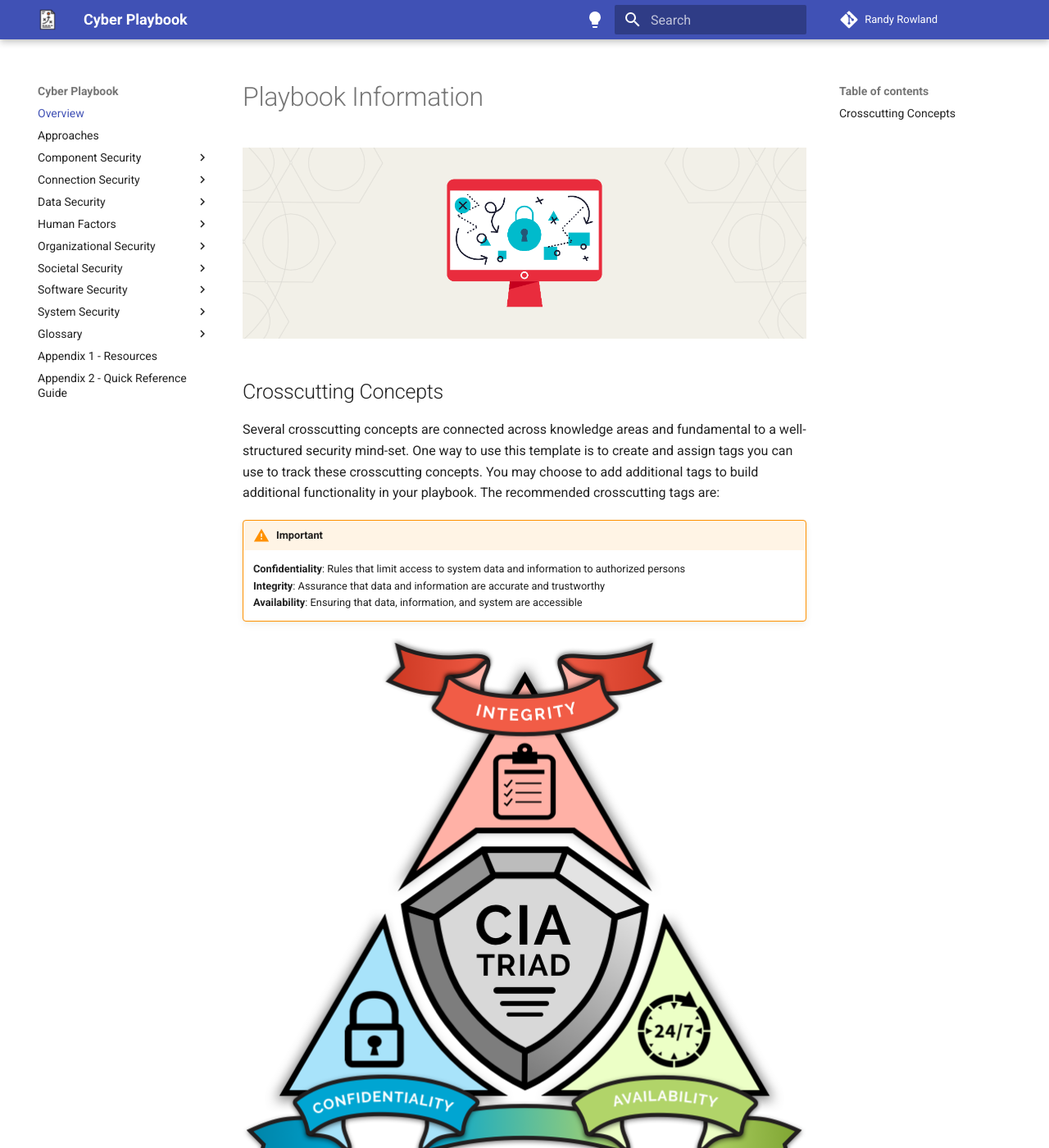
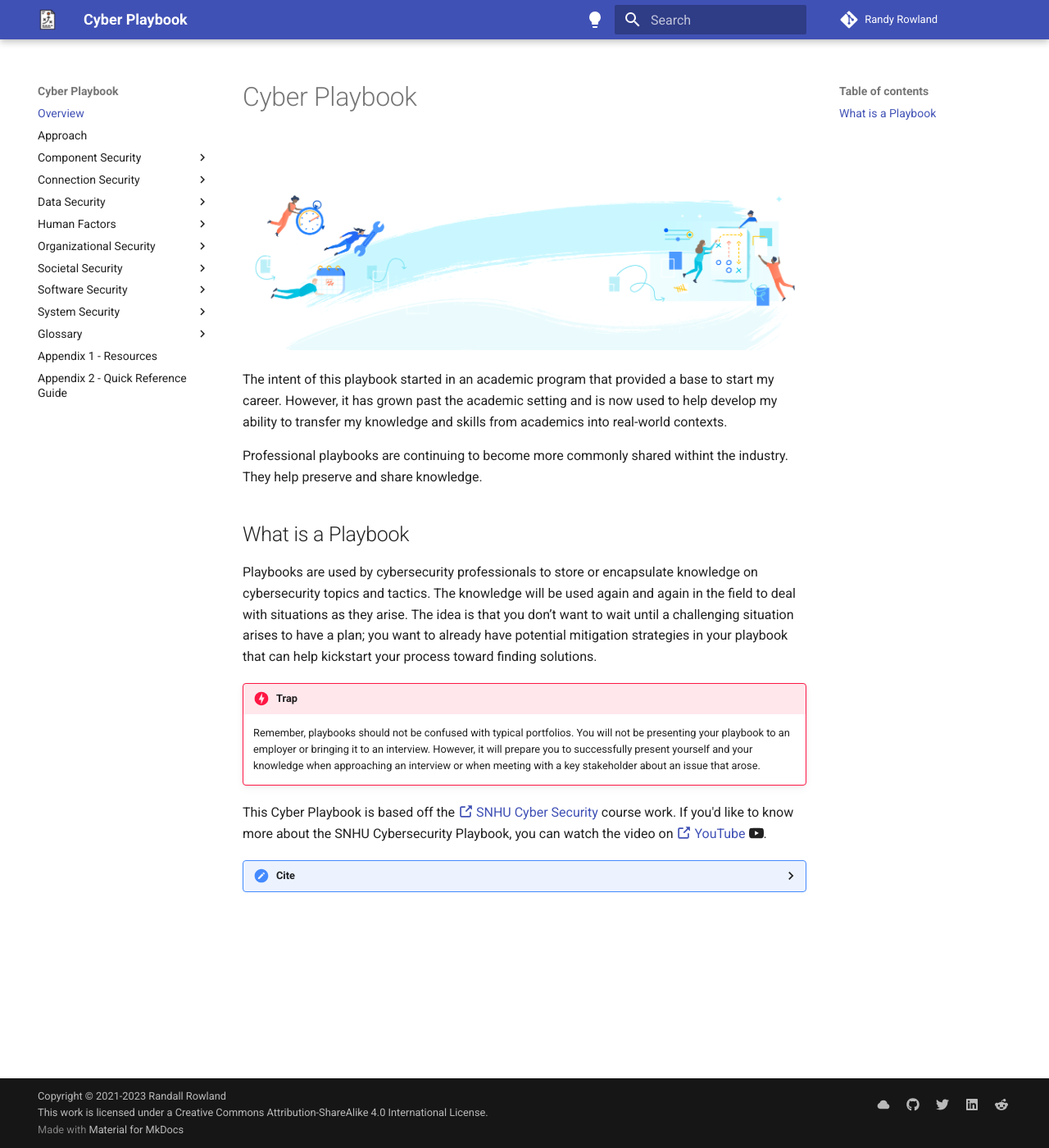
Before and after one commit to rowland007/Cyber-Playbook, an MkDocs documentation site: the page built from docs/index.md, in a window 1280 px wide and 1400 px high. Shown: the whole window at 82% size. Built offline with MkDocs 1.6.1 and Material for MkDocs 9.7.7, drawn with Linux system fonts in a browser that asks for light colours; some of the changed text lies outside the part shown.

Commit message:
Refactor introduction

```diff
--- a/docs/index.md
+++ b/docs/index.md
@@ -1,19 +1,20 @@
-# Playbook Information
+# Cyber Playbook
 
 ![playbook](static/images/cybersecurity-playbook-hero.png)
 
-## Crosscutting Concepts
+The intent of this playbook started in an academic program that provided a base to start my career. However, it has grown past the academic setting and is now used to help develop my ability to transfer my knowledge and skills from academics into real-world contexts.
 
-Several crosscutting concepts are connected across knowledge areas and fundamental to a well-structured security mind-set. One way to use this template is to create and assign tags you can use to track these crosscutting concepts. You may choose to add additional tags to build additional functionality in your playbook. The recommended crosscutting tags are:
+Professional playbooks are continuing to become more commonly shared withint the industry. They help preserve and share knowledge.
 
-!!! warning "Important"
-    **Confidentiality**: Rules that limit access to system data and information to authorized persons
-    **Integrity**: Assurance that data and information are accurate and trustworthy
-    **Availability**: Ensuring that data, information, and system are accessible
+## What is a Playbook
 
-![cia-triad](static/images/cia-triad.png)
+Playbooks are used by cybersecurity professionals to store or encapsulate knowledge on cybersecurity topics and tactics. The knowledge will be used again and again in the field to deal with situations as they arise. The idea is that you don’t want to wait until a challenging situation arises to have a plan; you want to already have potential mitigation strategies in your playbook that can help kickstart your process toward finding solutions.
 
-!!! abstract "Approaches"
-    **Risk**: Potential for gain or loss
-    **Adversarial Thinking**: A thinking process that considers the potential actions of the opposing force working against the desired result
-    **Systems Thinking**: A thinking process that considers the interplay between social and technical constraints to enable assured operational and logistical processes
+!!! danger "Trap"
+    Remember, playbooks should not be confused with typical portfolios. You will not be presenting your playbook to an employer or bringing it to an interview. However, it will prepare you to successfully present yourself and your knowledge when approaching an interview or when meeting with a key stakeholder about an issue that arose.
+
+This Cyber Playbook is based off the [:octicons-link-external-16: SNHU Cyber Security](https://www.snhu.edu/online-degrees/bachelors/cyber-security "Southern New Hampshire University Cyber Security Program") course work. If you'd like to know more about the SNHU Cybersecurity Playbook, you can watch the video on [:octicons-link-external-16: YouTube](https://www.youtube.com/watch?v=UByojBREO6k) :simple-youtube:.
+
+??? cite
+
+    Images from [Atlassian](https://www.atlassian.com/team-playbook) Copyright © 2022 Atlassian
--- /dev/null
+++ b/docs/overview/approaches.md
@@ -0,0 +1,20 @@
+## Crosscutting Concepts
+
+Several crosscutting concepts are connected across knowledge areas and fundamental to a well-structured security mind-set. One way to use this template is to create and assign tags you can use to track these crosscutting concepts. You may choose to add additional tags to build additional functionality in your playbook. The recommended crosscutting tags are:
+
+!!! tip "Vital Concepts"
+    <div class="grid cards" markdown>
+
+    - :octicons-lock-24: __Confidentiality__ Rules that limit access to system data and information to authorized persons
+    - :material-clipboard-text-search-outline: __Integrity__ Assurance that data and information are accurate and trustworthy
+    - :material-progress-clock: __Availability__ Ensuring that data, information, and system are accessible
+    </div>
+
+!!! abstract "Other Approaches"
+    <div class="grid cards" markdown>
+
+    - :material-skull: **Risk** Potential for gain or loss
+    - :material-emoticon-devil: **Adversarial Thinking** A thinking process that considers the potential actions of the opposing force working against the desired result
+    - :simple-githubactions: **Systems Thinking** A thinking process that considers the interplay between social and technical constraints to enable assured operational and logistical processes
+
+    </div>
--- a/mkdocs.yml
+++ b/mkdocs.yml
@@ -14,7 +14,7 @@ copyright: 'Copyright &copy; 2021-2023 Randall Rowland<br>This work is licensed
 # Navigation Menu
 nav:
     - Overview: 'index.md'
-    - Approaches: 'overview/approaches.md'
+    - Approach: 'overview/approaches.md'
     - Component Security:
         'Overview': 'component/index.md'
     - Connection Security:
```
Also changed, not shown: docs/static/images/cybersecurity-playbook-hero.png.
